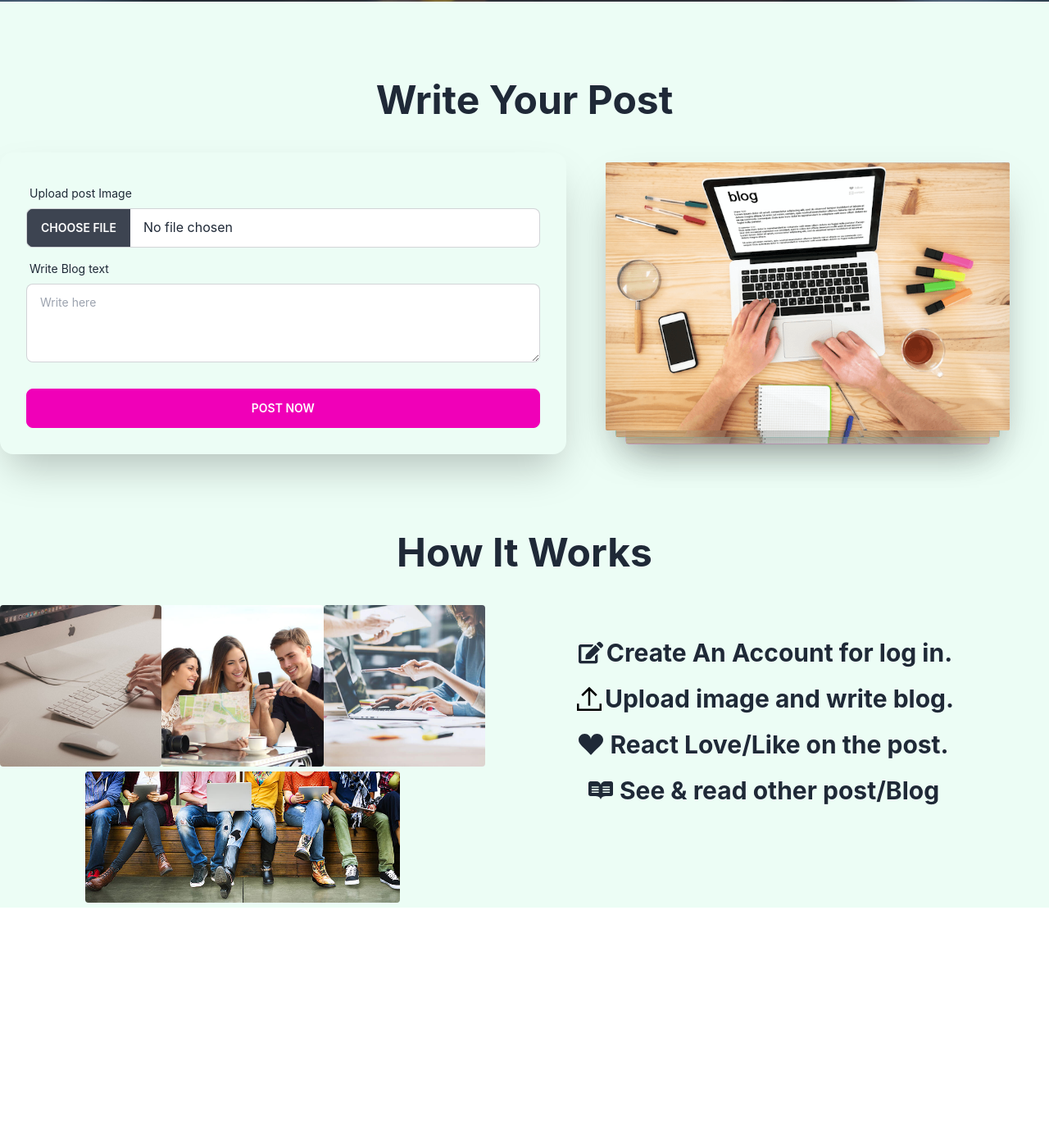
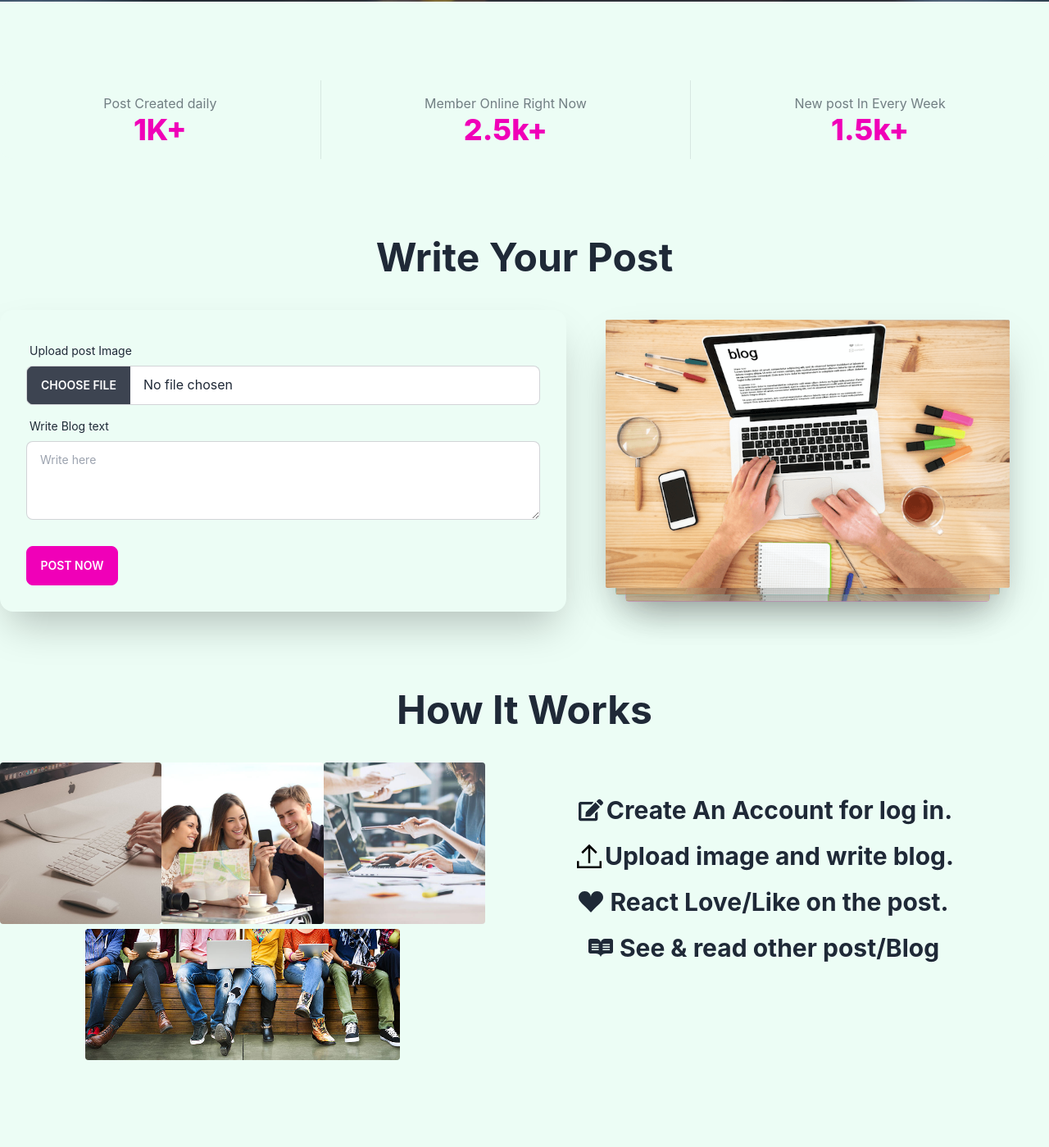
Before and after one commit to Atherbiswas/postpad-client-side, a React (Create React App) app: page / in a window 1280 px wide. Shown: the part 446-1845 px from the top of the page at 82% size. Before the commit the page ends 1553 px from the top, so only its background shows below. Built offline with nearby package versions, Linux system fonts and the light colour scheme.

Commit message:
added statistics on hmepage

```diff
--- a/src/Pages/Home/Home/Banner/Banner.js
+++ b/src/Pages/Home/Home/Banner/Banner.js
@@ -9,7 +9,7 @@ const Banner = () => {
         <div>
           <h1 className="mb-5 lg:text-7xl text-3xl font-bold">Welcome to community</h1>
           <h1 className="mb-5 lg:text-5xl text-2xl font-bold">Connect, <br /> Share &  Engage</h1>
-          <button className="btn btn-active btn-secondary btn-sm">Learn More</button>
+          <button className="btn btn-outline btn-secondary btn-sm">Learn More</button>
           <button className="btn btn-active btn-secondary btn-sm mx-3">See All Blog</button>
         </div>
       </div>
--- a/src/Pages/Home/Home/Home.js
+++ b/src/Pages/Home/Home/Home.js
@@ -1,14 +1,18 @@
 import React from 'react';
 import Banner from './Banner/Banner';
 import HowItWorks from './HowItWorks/HowItWorks';
+import MostPopularBlogs from './MostPopularBlogs/MostPopularBlogs';
+import Statistics from './Statistics/Statistics';
 import WriteBlog from './WriteBlog/WriteBlog';
 
 const Home = () => {
     return (
         <div>
             <Banner></Banner>
+            <Statistics></Statistics>
             <WriteBlog></WriteBlog>
             <HowItWorks></HowItWorks>
+            <MostPopularBlogs></MostPopularBlogs>
         </div>
     );
 };
--- /dev/null
+++ b/src/Pages/Home/Home/MostPopularBlogs/MostPopularBlogs.js
@@ -0,0 +1,14 @@
+import React from 'react';
+
+const MostPopularBlogs = () => {
+    return (
+        <div className="lg:mt-24 mt-5">
+            <h1 className="lg:text-5xl text-3xl font-bold text-center">
+        Most Popular Post
+      </h1>
+
+        </div>
+    );
+};
+
+export default MostPopularBlogs;
--- /dev/null
+++ b/src/Pages/Home/Home/Statistics/Statistics.js
@@ -0,0 +1,26 @@
+import React from "react";
+
+const Statistics = () => {
+  return (
+    <div className="lg:mt-24 mt-5">
+      <div className="stats stats-vertical lg:stats-horizontal container mx-auto  bg-emerald-50">
+        <div className="stat text-center">
+          <div className="stat-title">Post Created daily</div>
+          <div className="stat-value text-secondary">1K+</div>
+        </div>
+
+        <div className="stat text-center">
+          <div className="stat-title">Member Online Right Now</div>
+          <div className="stat-value text-secondary">2.5k+</div>
+        </div>
+
+        <div className="stat text-center">
+          <div className="stat-title">New post In Every Week</div>
+          <div className="stat-value text-secondary">1.5k+</div>
+        </div>
+      </div>
+    </div>
+  );
+};
+
+export default Statistics;
--- a/src/Pages/Home/Home/WriteBlog/WriteBlog.js
+++ b/src/Pages/Home/Home/WriteBlog/WriteBlog.js
@@ -43,7 +43,7 @@ const WriteBlog = () => {
                 ></textarea>
               </div>
               <div className="form-control mt-6">
-                <button className="btn btn-secondary">Post Now</button>
+                <input className="btn btn-secondary lg:w-28" type="submit" value="Post Now" />
               </div>
             </div>
           </div>
```
